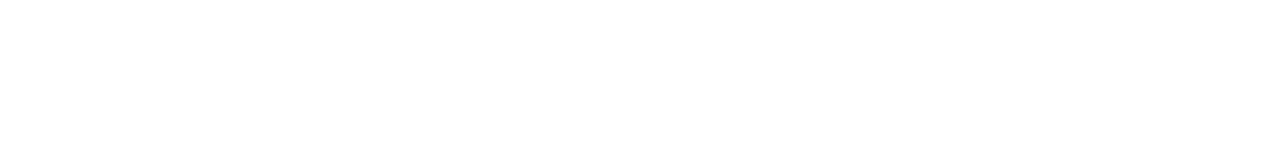
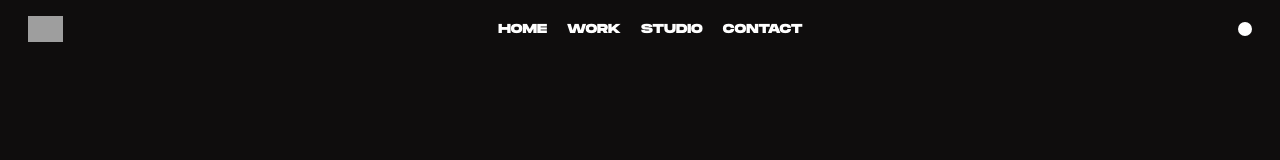
Before and after one commit to parasss19/Modern-Website, a plain HTML site: page index.html in a window 1280 px wide. Drawn offline with Linux system fonts and the light colour scheme; grey boxes are pictures that could not be loaded.

Commit message:
Added fonts

```diff
--- a/index.html
+++ b/index.html
@@ -1,11 +1,38 @@
 <!DOCTYPE html>
 <html lang="en">
+
 <head>
     <meta charset="UTF-8">
     <meta name="viewport" content="width=device-width, initial-scale=1.0">
+    <link rel="stylesheet" href="style.css">
     <title>Document</title>
 </head>
+
 <body>
 
+    <div class="main">
+        <div class="page1">
+
+            <div class="nav">
+                <img src="https://d33wubrfki0l68.cloudfront.net/439bf938233c24af021ffe6d206cd42f546e1143/ff4ed/assets/logo.svg"
+                    alt="">
+                <div class="navpart2">
+                    <h4>Home</h4>
+                    <h4>Work</h4>
+                    <h4>Studio</h4>
+                    <h4>Contact</h4>
+                </div>
+
+                <div class="navpart3">
+                    <div id="circle"></div>
+                </div>
+
+            </div>
+        </div>
+    </div>
+
+
+    <script src="script.js"></script>
 </body>
+
 </html>
--- a/style.css
+++ b/style.css
@@ -0,0 +1,64 @@
+@font-face {
+    font-family: monument;
+    src: url(./MonumentExtended-Ultrabold.otf);
+}
+
+*{
+    margin: 0;
+    padding: 0;
+    box-sizing: border-box;
+    color: white;
+}
+
+html,body{
+    height: 100%;
+    width: 100%;
+}
+
+.main{
+    background-color: #0F0D0D;
+}
+
+.page1{
+    height: 100vh;
+    width: 100%;
+}
+
+.nav{
+    height: 58px;
+    width: 100%;
+    /* background-color: red; */
+    display: flex;
+    align-items: center;
+    justify-content: space-between;
+    padding: 0 28px;
+}
+
+.nav img{
+    height: 26px;
+}
+
+.navpart2 {
+    display: flex;
+    align-items: center;
+    justify-content: center;
+    gap: 20px;
+}
+
+.navpart2 h4{
+    text-transform: uppercase;
+    font-size: 13px;
+    font-family: monument;
+}
+
+.navpart2 h4:hover{
+    color: red;
+    cursor: pointer;
+    text-decoration: underline;
+}
+.navpart3 #circle{
+    height: 14px;
+    width: 14px;
+    border-radius: 50%;
+    background-color: white;
+}
```
Also changed, not shown: Heading-Now-Variable.ttf (added), MonumentExtended-Ultrabold.otf (added).
